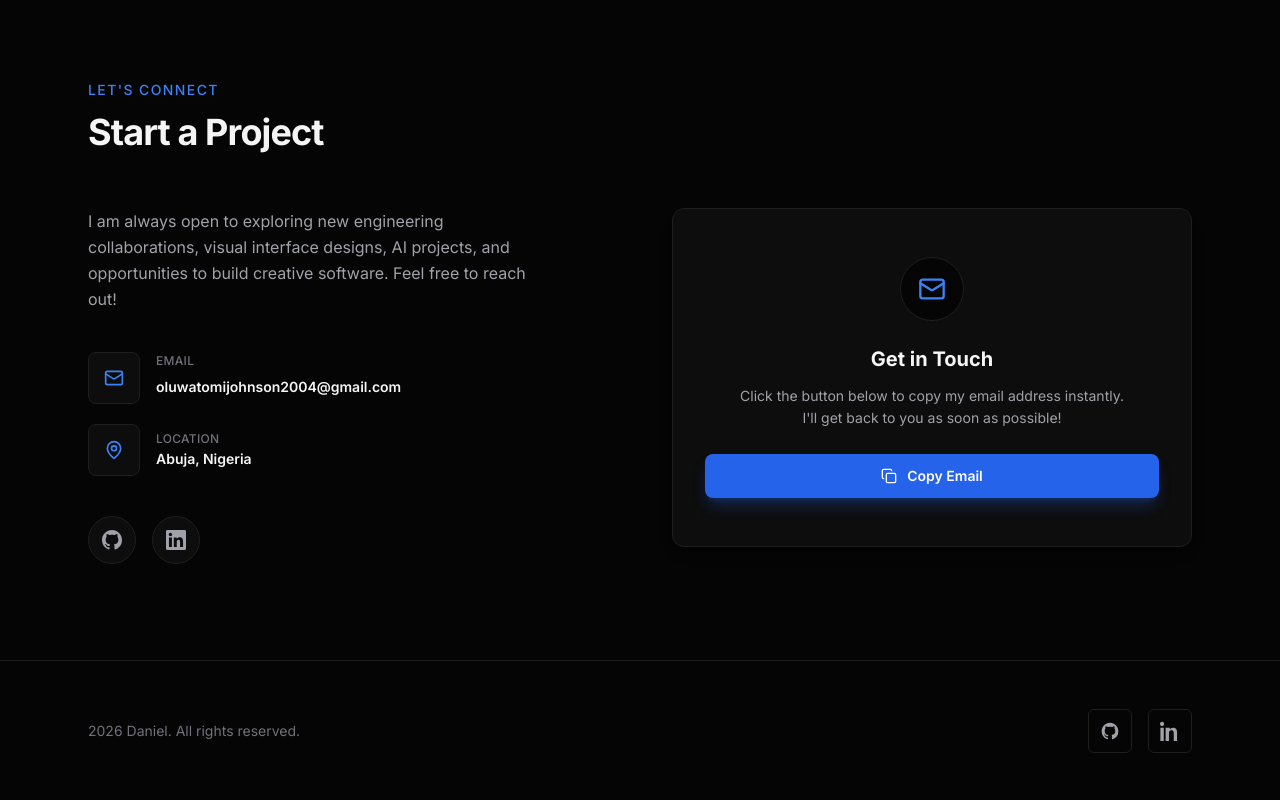
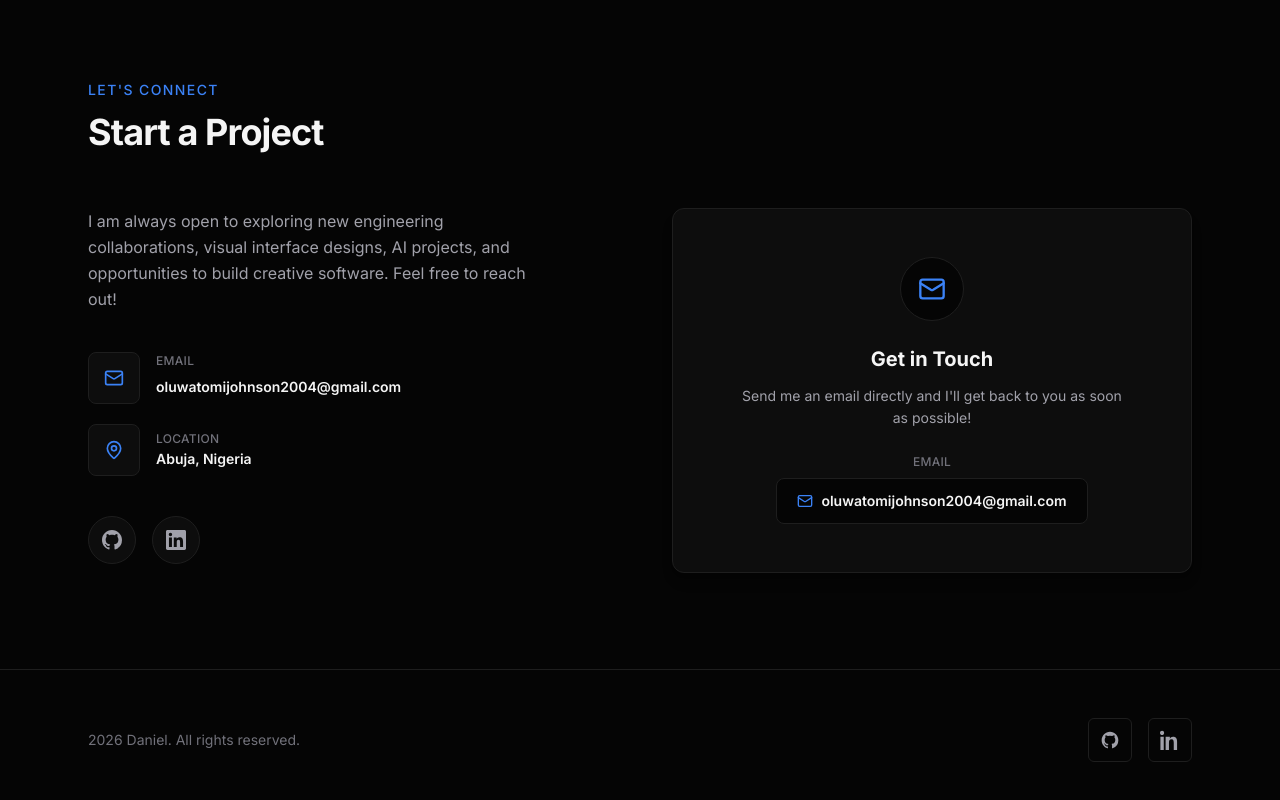
Before and after one commit to dannyj22/portfolio, a Next.js app: page / in a window 1280 px wide. Shown: the part 4279-5079 px from the top of the page. Built offline with nearby package versions, Linux system fonts and the light colour scheme.

Commit message:
Replace copy email button with simple email link

```diff
--- a/src/components/Contact.tsx
+++ b/src/components/Contact.tsx
@@ -1,5 +1,4 @@
 import { Mail, MapPin } from "lucide-react";
-import CopyEmailButton from "./CopyEmailButton";
 import ScrollReveal from "./ScrollReveal";
 
 function GithubIcon({ className }: { className?: string }) {
@@ -117,11 +116,23 @@ export default function Contact() {
                   Get in Touch
                 </h3>
                 <p className="mt-3 text-sm leading-relaxed text-muted">
-                  Click the button below to copy my email address instantly.
-                  I&apos;ll get back to you as soon as possible!
+                  Send me an email directly and I&apos;ll get back to you as soon
+                  as possible!
                 </p>
               </div>
-              <CopyEmailButton />
+
+              <div className="flex flex-col items-center gap-2">
+                <span className="text-xs font-medium tracking-wide text-muted-dark uppercase">
+                  Email
+                </span>
+                <a
+                  href="mailto:oluwatomijohnson2004@gmail.com"
+                  className="inline-flex items-center gap-2 rounded-lg border border-border bg-background px-5 py-3 text-sm font-semibold break-all text-foreground transition-colors hover:border-blue-light hover:text-blue-light"
+                >
+                  <Mail className="h-4 w-4 shrink-0 text-blue-light" />
+                  oluwatomijohnson2004@gmail.com
+                </a>
+              </div>
             </div>
           </ScrollReveal>
         </div>
--- a/src/components/CopyEmailButton.tsx
+++ /dev/null
@@ -1,39 +0,0 @@
-"use client";
-
-import { useState } from "react";
-import { Copy, Check } from "lucide-react";
-
-const EMAIL = "oluwatomijohnson2004@gmail.com";
-
-export default function CopyEmailButton() {
-  const [copied, setCopied] = useState(false);
-
-  const copy = async () => {
-    try {
-      await navigator.clipboard.writeText(EMAIL);
-      setCopied(true);
-      setTimeout(() => setCopied(false), 2000);
-    } catch {
-      setCopied(false);
-    }
-  };
-
-  return (
-    <button
-      onClick={copy}
-      className="inline-flex w-full items-center justify-center gap-2.5 rounded-lg bg-blue px-6 py-3 text-sm font-semibold text-white shadow-lg shadow-blue/30 transition-all duration-200 hover:-translate-y-0.5 hover:bg-blue-light hover:shadow-blue-light/30"
-    >
-      {copied ? (
-        <>
-          <Check className="h-4 w-4" />
-          Copied to clipboard!
-        </>
-      ) : (
-        <>
-          <Copy className="h-4 w-4" />
-          Copy Email
-        </>
-      )}
-    </button>
-  );
-}
```
